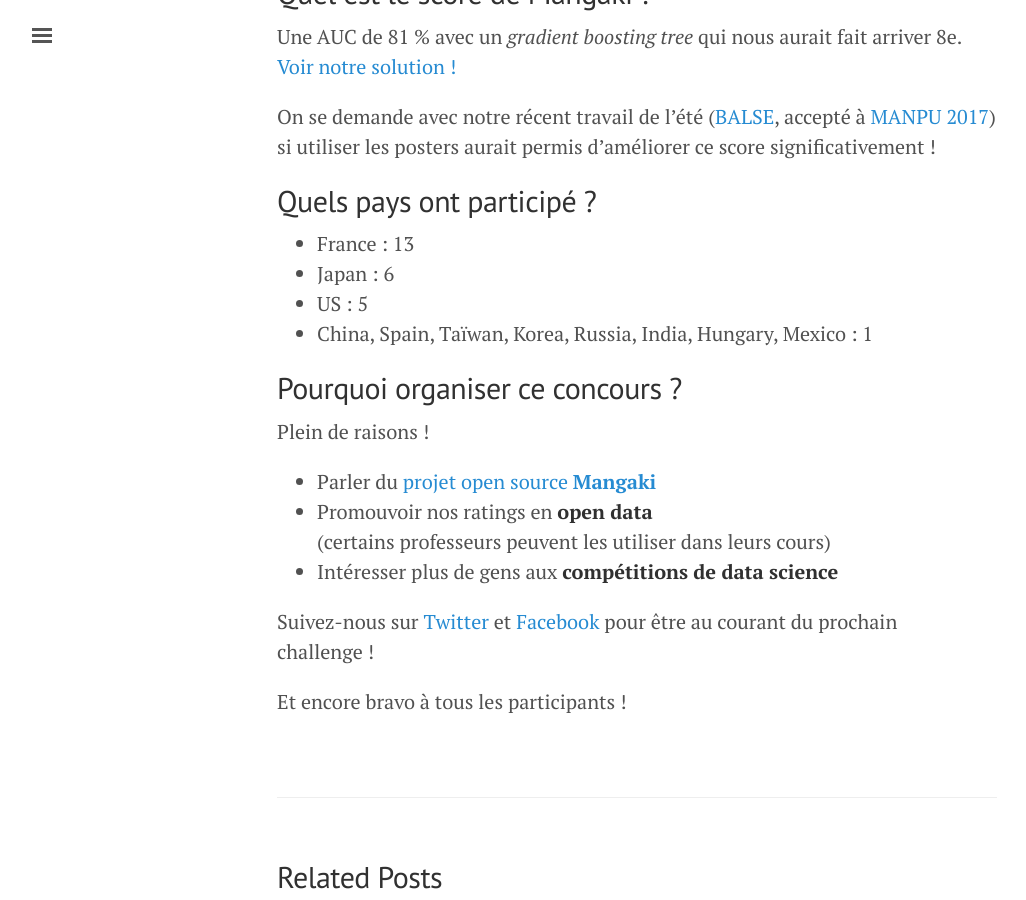
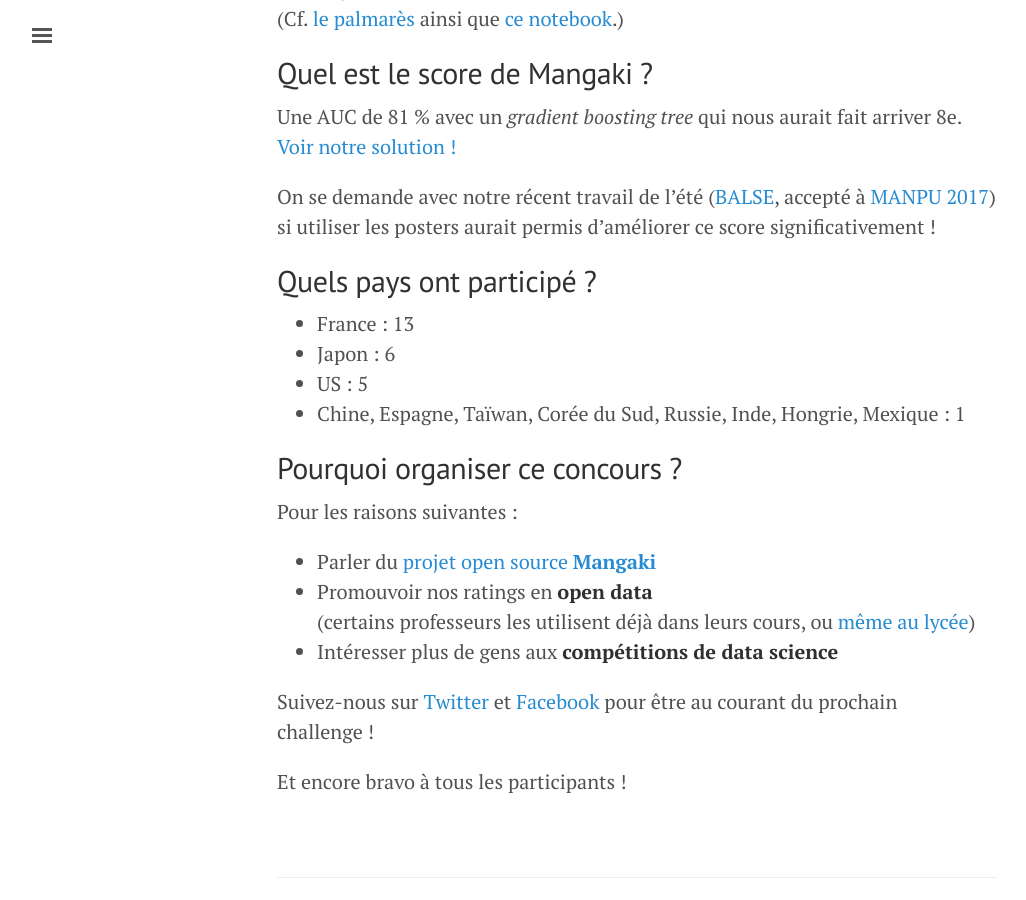
Before and after one commit to mangaki/research, a Jekyll site: the page built from _posts/2017-10-06-mangaki-data-challenge-winners-fr.md, in a window 1280 px wide and 900 px high, scrolled down 2468 px. Shown: the whole window, without its empty margins (3-1029 px from the left). Built offline with Jekyll 4.4.1, drawn with Linux system fonts in a browser that asks for light colours; a script that is not in the unit is left out; comment, search, counter and statistics services are not loaded; some of the changed text lies outside the part shown.

```diff
--- a/_includes/banner.html
+++ b/_includes/banner.html
@@ -1,8 +1,7 @@
 <ul class="message">
   <li>
     The <strong>Mangaki Data Challenge</strong> is over!
-    <strong>
-<a href="/2017/10/06/mangaki-data-challenge-winners-en/"><nobr>See the full results.</nobr></a></strong>
+    <strong><a href="/2017/10/08/mangaki-data-challenge-winners-en/"><nobr>See the full results.</nobr></a></strong>
   </li>
   <li>
     Our article <strong>BALSE</strong> was accepted at <a href="http://manpu2017.imlab.jp" target="_extra"><strong>MANPU 2017</strong></a>!
--- a/_layouts/default.html
+++ b/_layouts/default.html
@@ -33,6 +33,8 @@
           </p>
         </nav>
 
+        <p align="center">Wanna join? <a href="mailto:jj@mangaki.fr">Contact us</a> or <a href="https://twitter.com/intent/tweet?text=Hi%20@MangakiFR,">say hi on Twitter</a>!</p>
+
         <hr />
 
         {{ content }}
--- a/_posts/2017-10-06-mangaki-data-challenge-winners-fr.md
+++ b/_posts/2017-10-06-mangaki-data-challenge-winners-fr.md
@@ -23,7 +25,7 @@
 
 :   [**GeniusIke**](http://wattlebird.github.io/about/) (Microsoft, China), qui gagne un background artbook [Your Name.](https://mangaki.fr/anime/14495) et l’OST du film [Fireworks](https://mangaki.fr/anime/18331) (Shaft) qui sortira en France le 3 janvier 2018 !
 - [Écouter des extraits de l'OST de Fireworks sur YouTube.](https://www.youtube.com/watch?v=PLydu6Z6h_Q)
-- [Voir la solution du gagnant.](https://wattlebird.github.io/2017/10/02/Mangaki-Data-challange-1st-place-solution/)
+- [Voir la solution du gagnant.](https://wattlebird.github.io/2017/10/02/Mangaki-data-challenge-1st-place-solution/)
 
 <p align="center"><img src="/public/img/your-name-is-fireworks.jpg" /></p>
 
@@ -43,7 +45,7 @@
 
 ## Quelles sont les solutions des gagnants ?
 
-Le gagnant, **GeniusIke** (AUC = 86 %), a [décrit sa solution dans un billet de blog](https://wattlebird.github.io/2017/10/02/Mangaki-Data-challange-1st-place-solution/) et a [publié son code sur GitHub](https://github.com/wattlebird/MangakiChallenge) !
+Le gagnant, **GeniusIke** (AUC = 86 %), a [décrit sa solution dans un billet de blog](https://wattlebird.github.io/2017/10/02/Mangaki-data-challenge-1st-place-solution/) et a [publié son code sur GitHub](https://github.com/wattlebird/MangakiChallenge) !
 
 À noter que la simple solution consistant à prédire une combinaison linéaire du training set a permis à **BC** d’arriver 5e avec une AUC de 82.6 % !
 (Cf. [le palmarès](http://bit.ly/mangakidatachallenge) ainsi que [ce notebook](https://github.com/mangaki/notebooks/blob/master/Mangaki%20Data%20Challenge.ipynb).)
@@ -57,17 +59,17 @@
 ## Quels pays ont participé ?
 
 - France : 13
-- Japan : 6
+- Japon : 6
 - US : 5
-- China, Spain, Taïwan, Korea, Russia, India, Hungary, Mexico : 1
+- Chine, Espagne, Taïwan, Corée du Sud, Russie, Inde, Hongrie, Mexique : 1
 
 ## Pourquoi organiser ce concours ?
 
-Plein de raisons !
+Pour les raisons suivantes :
 
 - Parler du [projet open source **Mangaki**](https://github.com/mangaki/mangaki/)
 - Promouvoir nos ratings en **open data**
-(certains professeurs peuvent les utiliser dans leurs cours)
+(certains professeurs les utilisent déjà dans leurs cours, ou [même au lycée](https://github.com/mangaki/movielens/))
 - Intéresser plus de gens aux **compétitions de data science**
 
 Suivez-nous sur [Twitter](https://twitter.com/mangakifr) et [Facebook](https://fb.me/mangakifr) pour être au courant du prochain challenge !
```
Also changed, not shown: other parts of _posts/2017-10-06-mangaki-data-challenge-winners-fr.md (+2 -0 lines).
